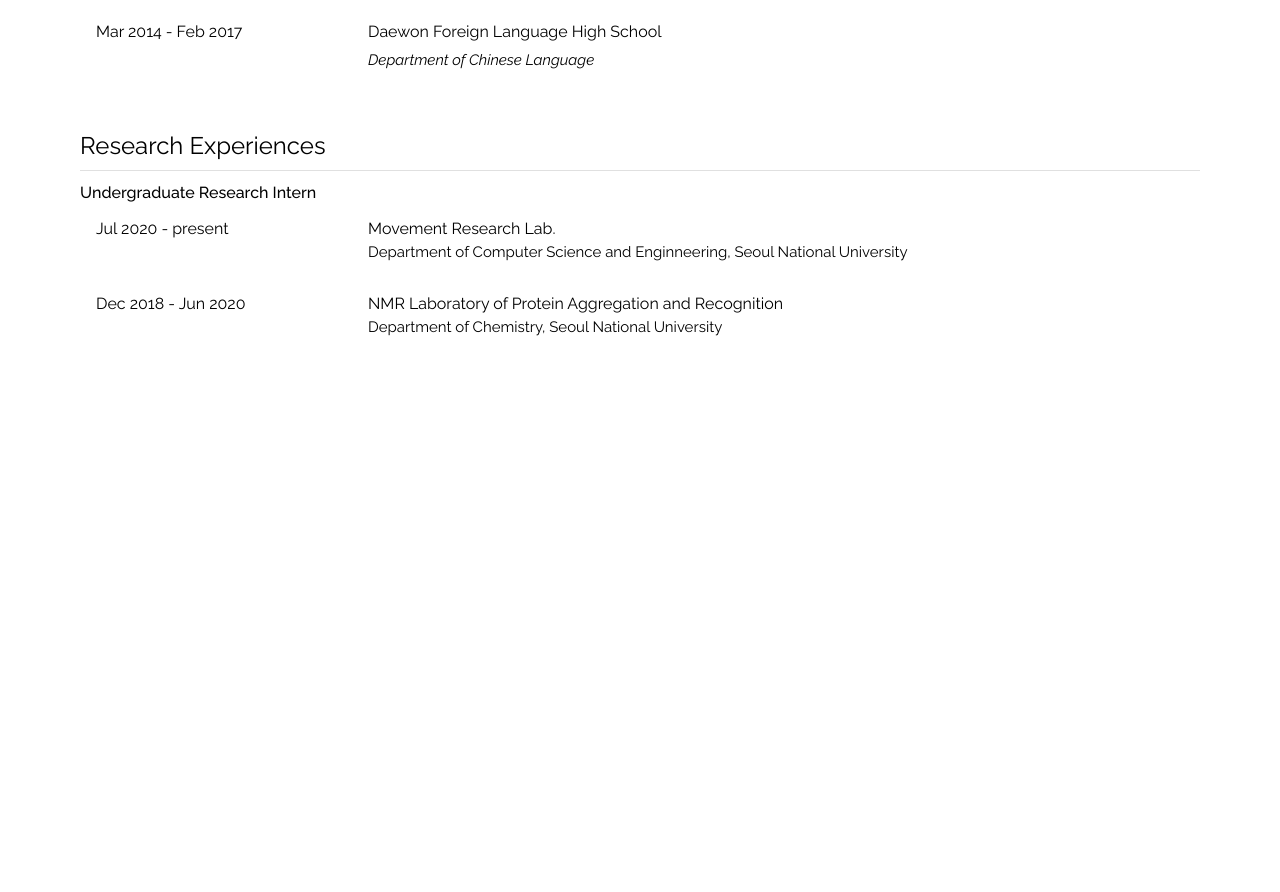
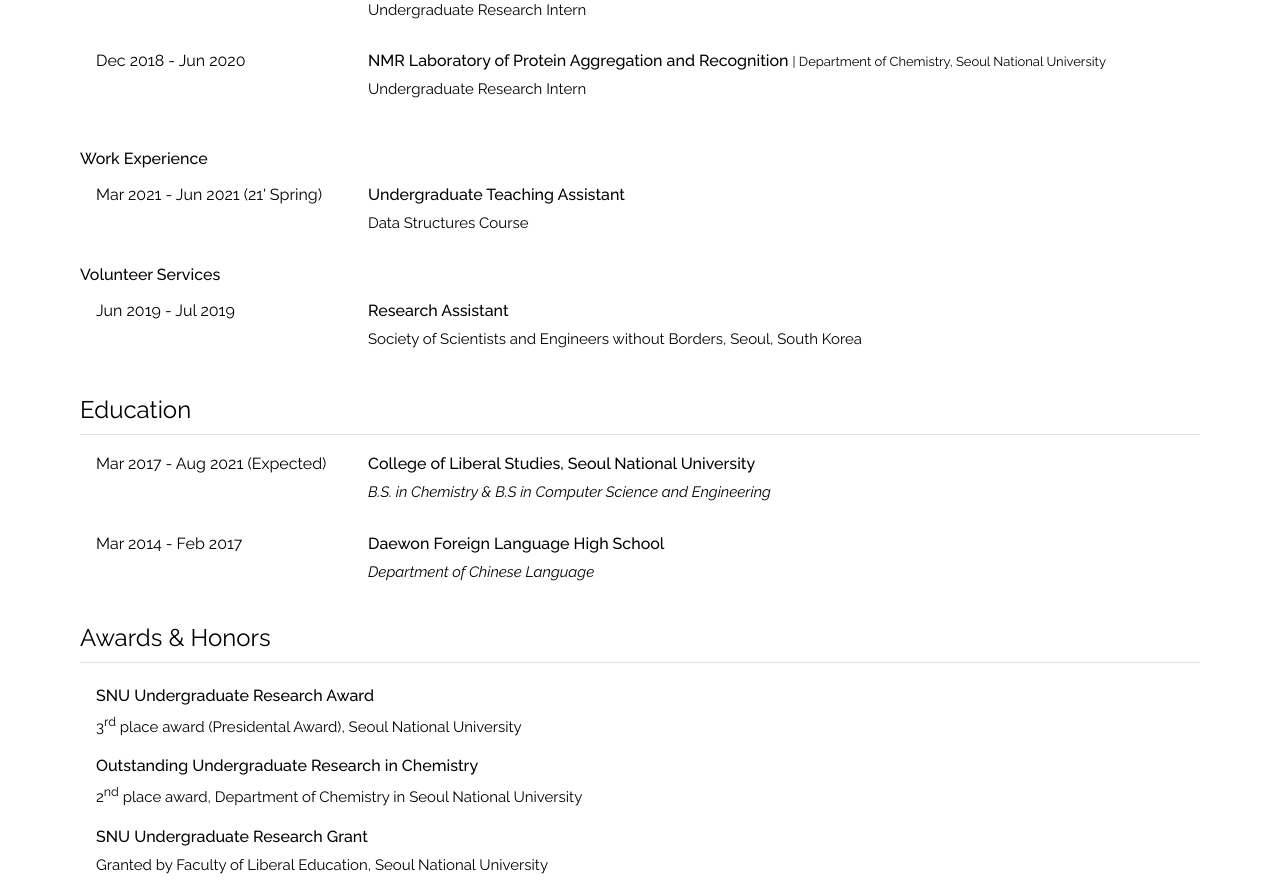
Before and after one commit to jiyewise/homepage, a React (Create React App) app: page / in a window 1280 px wide. Shown: the part 540-1432 px from the top of the page. Before the commit the page ends 924 px from the top, so only its background shows below. Built offline with nearby package versions, Linux system fonts and the light colour scheme; the HTML template or start-up script is replaced by a standard one; a web font is replaced by a local one.

Commit message:
add awards & experiences

```diff
--- a/src/Intro/Intro.jsx
+++ b/src/Intro/Intro.jsx
@@ -115,7 +115,11 @@
                                     <Typography>Mar 2017 - Aug 2021  (Expected)</Typography>
                                 </Grid>
                                 <Grid item>
-                                <Typography>College of Liberal Studies, Seoul National University</Typography>
+                                <Typography style={
+                                    {
+                                        fontWeight: "500"
+                                    }
+                                }>College of Liberal Studies, Seoul National University</Typography>
                                 <Typography style={
                                     {
                                         fontSize: "15px",
@@ -140,7 +144,11 @@
                                     <Typography >Mar 2014 - Feb 2017</Typography>
                                 </Grid>
                                 <Grid item>
-                                <Typography>Daewon Foreign Language High School</Typography>
+                                <Typography style={
+                                    {
+                                        fontWeight: "500"
+                                    }
+                                }>Daewon Foreign Language High School</Typography>
                                 <Typography style={
                                     {
                                         fontSize: "15px",
@@ -157,11 +165,11 @@
         )
     }
 
-    const renderResExp = () => {
+    const renderExp = () => {
         return (
             <Grid container direction="column">
                 <Grid item>
-                    <Typography variant="h5">Research Experiences</Typography>
+                    <Typography variant="h5">Experience</Typography>
                 </Grid>
                 <Grid item>
                 <Divider style={
@@ -175,7 +183,7 @@
                             fontWeight: "500",
                             marginTop: "10px"
                         }
-                    }>Undergraduate Research Intern
+                    }>Research Experience
                     </Typography>
                     <List dense="false">
                         <ListItem>
@@ -192,14 +200,27 @@
                                     <Typography>Jul 2020 - present</Typography>
                                 </Grid>
                                 <Grid item >
-                                <Typography>Movement Research Lab.</Typography>
-                                <Typography style={
-                                    {
-                                        fontSize: "15px",
-                                        // fontStyle: "italic",
-                                        // paddingTop: "5px"
-                                    }
-                                }>Department of Computer Science and Enginneering, Seoul National University</Typography>
+                                        <Grid container direction="row">
+                                            <Typography style={
+                                                {
+                                                    fontWeight: "500",
+                                                    paddingRight: "4px"
+                                                }
+                                            }>Movement Research Lab</Typography>
+                                            <Typography style={
+                                                {
+                                                    fontSize: "13px",
+                                                    paddingTop: "3px"
+                                                }
+                                            }>| Department of Computer Science and Engineering, Seoul National University</Typography>
+                                        </Grid>
+                                        <Typography style={
+                                            {
+                                                paddingTop: "5px",
+                                                fontSize: "15px",
+                                                fontWeight: "400"
+                                            }
+                                        }>Undergraduate Research Intern </Typography>
                                 </Grid>
                             </Grid>
                         </ListItem>
@@ -217,17 +238,135 @@
                                     <Typography>Dec 2018 - Jun 2020</Typography>
                                 </Grid>
                                 <Grid item>
-                                <Typography>NMR Laboratory of Protein Aggregation and Recognition</Typography>
+                                {/* <Typography>NMR Laboratory of Protein Aggregation and Recognition</Typography>
                                 <Typography style={
                                     {
                                         fontSize: "15px",
                                         // fontStyle: "italic",
-                                        // paddingTop: "5px"
+                                        paddingTop: "5px"
                                     }
-                                }>Department of Chemistry, Seoul National University</Typography>
+                                }>Department of Chemistry, Seoul National University</Typography> */}
+                                    <Grid container direction="row">
+                                            <Typography style={
+                                                {
+                                                    fontWeight: "500",
+                                                    paddingRight: "4px"
+                                                }
+                                            }>NMR Laboratory of Protein Aggregation and Recognition</Typography>
+                                            <Typography style={
+                                                {
+                                                    fontSize: "13px",
+                                                    paddingTop: "3px"
+                                                }
+                                            }>| Department of Chemistry, Seoul National University</Typography>
+                                        </Grid>
+                                        <Typography style={
+                                            {
+                                                paddingTop: "5px",
+                                                fontSize: "15px",
+                                                fontWeight: "400",
+                                            }
+                                        }>Undergraduate Research Intern</Typography>
                                 </Grid>
                             </Grid>
                         </ListItem>
+                    </List>
+                </Grid>
+                <Grid item>
+                    <Typography style={
+                        {
+                            fontWeight: "500",
+                        }
+                    }>Work Experience
+                    </Typography>
+                    <List dense="false" style={
+                        {
+                            // paddingBottom: "0px"
+                        }
+                    }>
+                        <ListItem style={
+                            {
+                                // paddingBottom: "0px"
+                            }
+                        }>
+                            <Grid container direction="row"
+                            >
+                                {/* <Grid item>
+                                    <SchoolIcon/>
+                                </Grid> */}
+                                <Grid item item xs="12" md="3" style={
+                                    {
+                                        paddingBottom: "10px"
+                                    }
+                                }>
+                                    <Typography>Mar 2021 - Jun 2021 (21' Spring)</Typography>
+                                </Grid>
+                                <Grid item >
+                                <Typography style={
+                                    {
+                                        fontWeight: "500"
+                                    }
+                                }>Undergraduate Teaching Assistant</Typography>
+                                <Typography style={
+                                    {
+                                        fontSize: "15px",
+                                        // fontStyle: "italic",
+                                        paddingTop: "5px"
+                                    }
+                                }>Data Structures Course</Typography>
+                                </Grid>
+                            </Grid>
+                        </ListItem>
+
+                    </List>
+                </Grid>
+                <Grid item>
+                    <Typography style={
+                        {
+                            fontWeight: "500",
+                            marginTop: "10px"
+                        }
+                    }>Volunteer Services
+                    </Typography>
+                    <List dense="false" style={
+                        {
+                            paddingBottom: "0px"
+                        }
+                    }>
+                        <ListItem style={
+                            {
+                                paddingBottom: "0px"
+                            }
+                        }>
+                            <Grid container direction="row"
+                            >
+                                {/* <Grid item>
+                                    <SchoolIcon/>
+                                </Grid> */}
+                                <Grid item item xs="12" md="3" style={
+                                    {
+                                        // paddingBottom: "10px"
+                                    }
+                                }>
+                                    <Typography>Jun 2019 - Jul 2019 </Typography>
+                                </Grid>
+                                <Grid item >
+                                <Typography style={
+                                    {
+                                        fontWeight: "500"
+                                    }
+                                }>Research Assistant</Typography>
+                                <Typography style={
+                                    {
+                                        fontSize: "15px",
+                                        // fontStyle: "italic",
+                                        paddingTop: "5px"
+                                    }
+                                }>Society of Scientists and Engineers without Borders, Seoul, South Korea</Typography>
+                                </Grid>
+                            </Grid>
+                        </ListItem>
+
                     </List>
                 </Grid>
             </Grid>
@@ -235,8 +374,77 @@
     }
 
     // TODO
+
     // Research Interests
     // Awards
+    const renderAwards = () => {
+        return (
+            <Grid container direction="column">
+            <Grid item>
+                <Typography variant="h5">Awards & Honors</Typography>
+            </Grid>
+                <Grid item>
+                    <Divider style={
+                        {
+                            marginTop:"8px",
+                            marginBottom:"5px"
+                        }
+                    }></Divider>
+                </Grid>
+                <List>
+                <ListItem>
+                    <Grid item>
+                        <Typography style={
+                            {
+                                fontWeight: "500"
+                            }
+                        }>SNU Undergraduate Research Award</Typography>
+                        <Typography style={
+                            {
+                                fontSize: "15px",
+                                paddingTop: "5px"
+
+                            }
+                        }>3<sup>rd</sup> place award (Presidental Award), Seoul National University</Typography>
+                    </Grid>
+
+                </ListItem>
+                <ListItem>
+                    <Grid item>
+                        <Typography style={
+                            {
+                                fontWeight: "500"
+                            }
+                        }>Outstanding Undergraduate Research in Chemistry</Typography>
+                        <Typography style={
+                            {
+                                fontSize: "15px",
+                                paddingTop: "5px"
+
+                            }
+                        }>2<sup>nd</sup> place award, Department of Chemistry in Seoul National University</Typography>
+                    </Grid>
+                </ListItem>
+                <ListItem>
+                    <Grid item>
+                        <Typography style={
+                            {
+                                fontWeight: "500"
+                            }
+                        }>SNU Undergraduate Research Grant</Typography>
+                        <Typography style={
+                            {
+                                fontSize: "15px",
+                                paddingTop: "5px"
+
+                            }
+                        }>Granted by Faculty of Liberal Education, Seoul National University</Typography>
+                    </Grid>
+                </ListItem>
+                </List>
+                </Grid>
+        )
+    }
     // Skills
     // Contact
 
@@ -249,10 +457,11 @@
             {renderAbout()}
             <br></br>
             <br></br>
+            {renderExp()}
+            <br></br>
             {renderEdu()}
             <br></br>
-            <br></br>
-            {renderResExp()}
+            {renderAwards()}
             </div>
     </ThemeProvider>
     )
```
